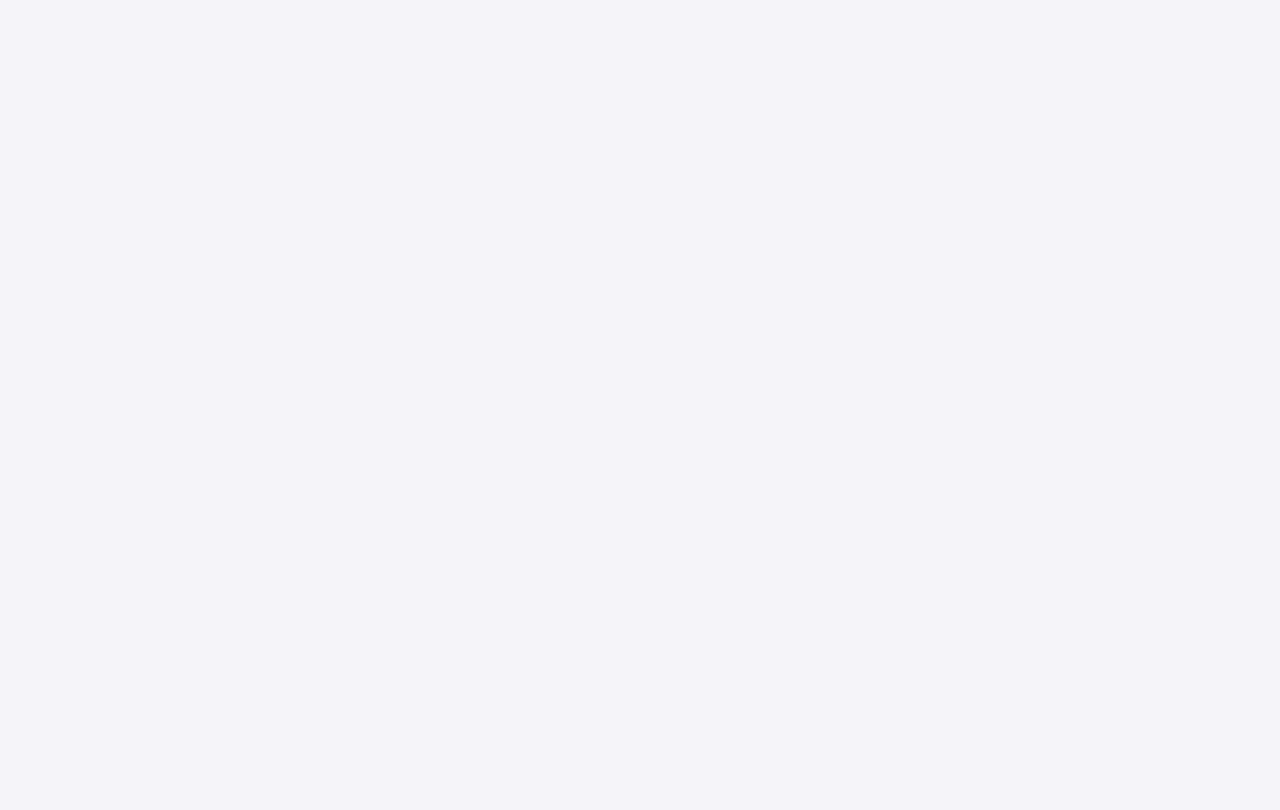
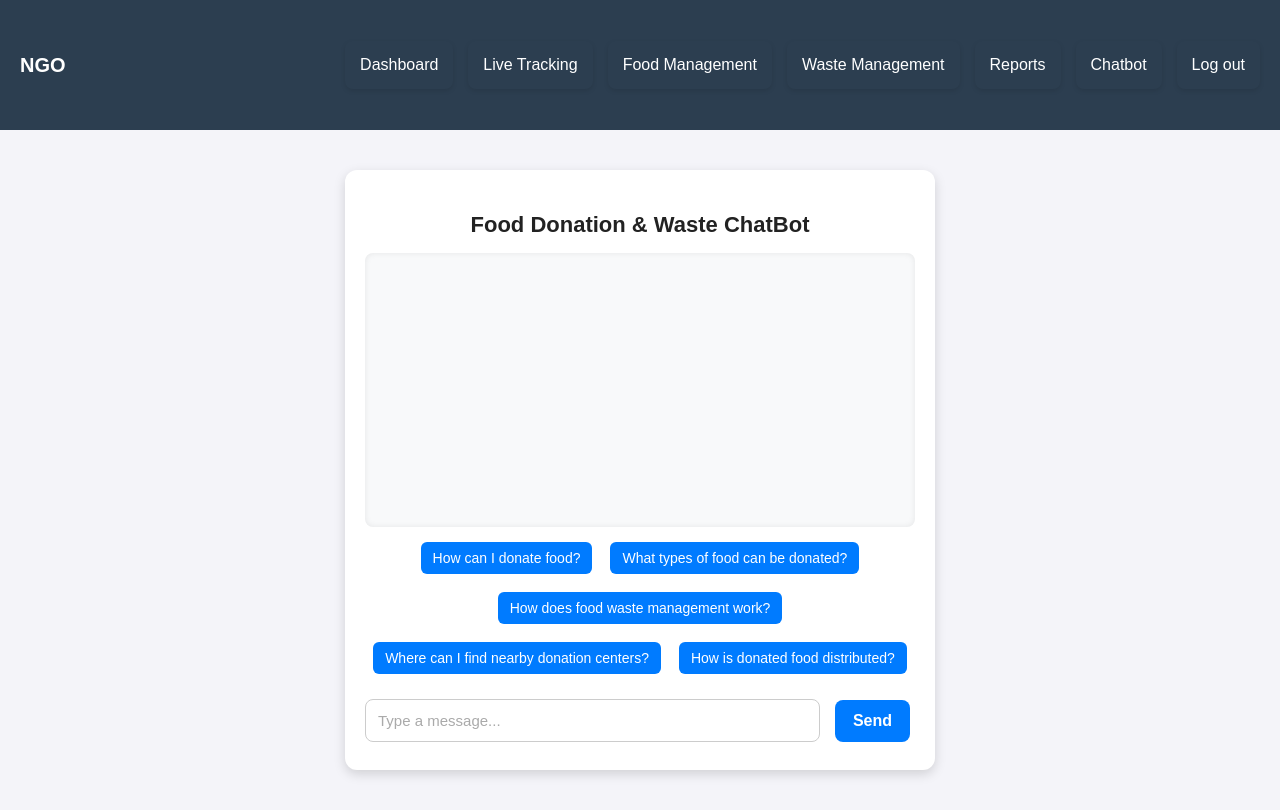
Before and after one commit to Yuvi-97/food-management, a React (Create React App) app in the folder frontend/foodmanagement/: page /chatbot in a window 1280 px wide. Before the commit this address had no page. Built offline with nearby package versions, Linux system fonts and the light colour scheme.

Commit message:
chatbot is modified with predefined questions

```diff
--- a/frontend/foodmanagement/src/App.js
+++ b/frontend/foodmanagement/src/App.js
@@ -5,12 +5,12 @@ import LiveTracking from "./components/ngo/ngocomponents/LiveTracking";
 import FoodManagement from "./components/ngo/ngocomponents/FoodManagement";
 import WasteManagement from "./components/ngo/ngocomponents/WasteManagement";
 import Reports from "./components/ngo/ngocomponents/Reports";
-import CommunityHub from "./components/ngo/ngocomponents/CommunityHub";
 import Navigation from "./components/ngo/ngocomponents/Navigation";
 import Login from "./components/login-signup/login";
 import SignUp from "./components/login-signup/signup";
 import DonorDashboard from "./components/donors/DonorDashboard";
 import AdminDashboard from "./components/Admin/Dashboard";
+import ChatBot from "./components/ngo/ngocomponents/ChatBot";
 
 const Layout = () => {
   const location = useLocation();
@@ -22,7 +22,7 @@ const Layout = () => {
     "/food-management",
     "/waste-management",
     "/reports",
-    "/community",
+    "/chatbot",
   ];
   const shouldShowNav = showNavPages.includes(location.pathname);
 
@@ -38,7 +38,7 @@ const Layout = () => {
           <Route path="/food-management" element={<FoodManagement />} />
           <Route path="/waste-management" element={<WasteManagement />} />
           <Route path="/reports" element={<Reports />} />
-          <Route path="/community" element={<CommunityHub />} />
+          <Route path="/chatbot" element={<ChatBot />} />
           <Route path="/admin" element={<AdminDashboard />} />
           <Route path="/donordashboard" element={<DonorDashboard />} />
         </Routes>
--- /dev/null
+++ b/frontend/foodmanagement/src/components/ngo/ngocomponents/ChatBot.jsx
@@ -0,0 +1,103 @@
+import React, { useState } from "react";
+import axios from "axios";
+import "../ngostyles/ChatBot.css";
+
+const API_KEY = "YOUR_API_KEY"; // Keep this secure
+const API_URL = `https://generativelanguage.googleapis.com/v1beta/models/gemini-1.5-flash:generateContent?key=${API_KEY}`;
+
+const predefinedResponses = {
+  "How can I donate food?":
+    "You can donate food by visiting our nearest donation center or scheduling a pickup through our platform.",
+  "What types of food can be donated?":
+    "You can donate non-perishable food items, fresh fruits and vegetables, dairy products, and cooked meals that are safely packed.",
+  "How does food waste management work?":
+    "Food waste management involves reducing, reusing, and recycling food to minimize waste. We help by redirecting surplus food to those in need.",
+  "Where can I find nearby donation centers?":
+    "You can find nearby donation centers using our interactive map on the website or by entering your location in the 'Find Centers' section.",
+  "How is donated food distributed?":
+    "Donated food is collected, checked for safety, and distributed through NGOs, food banks, and community kitchens to those in need.",
+};
+
+const ChatBot = () => {
+  const [messages, setMessages] = useState([]);
+  const [input, setInput] = useState("");
+  const [loading, setLoading] = useState(false);
+
+  const sendMessage = async (messageText) => {
+    if (!messageText.trim()) return;
+
+    const userMessage = { sender: "You", text: messageText };
+    setMessages((prevMessages) => [...prevMessages, userMessage]);
+    setLoading(true);
+
+    // Check if the message is in predefined responses
+    if (predefinedResponses[messageText]) {
+      const botMessage = { sender: "Bot", text: predefinedResponses[messageText] };
+      setMessages((prevMessages) => [...prevMessages, botMessage]);
+      setLoading(false);
+    } else {
+      // Call API only if it's not a predefined question
+      try {
+        const response = await axios.post(API_URL, {
+          contents: [{ parts: [{ text: messageText }] }],
+        });
+
+        const botReply =
+          response.data?.candidates?.[0]?.content?.parts?.[0]?.text ||
+          "I'm not sure about that. Please check our website for more information.";
+
+        const botMessage = { sender: "Bot", text: botReply };
+        setMessages((prevMessages) => [...prevMessages, botMessage]);
+      } catch (error) {
+        console.error("Error fetching response:", error);
+        setMessages((prevMessages) => [
+          ...prevMessages,
+          { sender: "Bot", text: "Sorry, I'm having trouble responding right now." },
+        ]);
+      } finally {
+        setLoading(false);
+      }
+    }
+
+    setInput("");
+  };
+
+  return (
+    <div className="chat-container">
+      <h3 className="chat-title">Food Donation & Waste ChatBot</h3>
+
+      <div className="chat-box">
+        {messages.map((msg, index) => (
+          <div key={index} className={`message ${msg.sender === "You" ? "user" : "bot"}`}>
+            <strong>{msg.sender}:</strong> {msg.text}
+          </div>
+        ))}
+        {loading && <div className="bot typing">Bot is typing...</div>}
+      </div>
+
+      <div className="predefined-questions">
+        {Object.keys(predefinedResponses).map((question, index) => (
+          <button key={index} className="question-button" onClick={() => sendMessage(question)}>
+            {question}
+          </button>
+        ))}
+      </div>
+
+      <div className="chat-input-container">
+        <input
+          type="text"
+          value={input}
+          onChange={(e) => setInput(e.target.value)}
+          placeholder="Type a message..."
+          className="chat-input"
+          disabled={loading}
+        />
+        <button onClick={() => sendMessage(input)} className="chat-button" disabled={loading}>
+          {loading ? "..." : "Send"}
+        </button>
+      </div>
+    </div>
+  );
+};
+
+export default ChatBot;
--- a/frontend/foodmanagement/src/components/ngo/ngocomponents/CommunityHub.jsx
+++ /dev/null
@@ -1,60 +0,0 @@
-import React, { useState } from "react";
-import axios from "axios";
-import "../ngostyles/CommunityHub.css";
-
-const API_KEY = "AIzaSyDMJBTfQ4q6oK5RGGCN5ZPW1CuIBmAKYIE";  // Security Risk: Exposed API Key
-const API_URL = `https://generativelanguage.googleapis.com/v1beta/models/gemini-1.5-flash:generateContent?key=${API_KEY}`;
-
-const CommunityHub = () => {
-  const [messages, setMessages] = useState([]);
-  const [input, setInput] = useState("");
-
-  const sendMessage = async () => {
-    if (!input.trim()) return;
-
-    const userMessage = { sender: "You", text: input };
-    setMessages([...messages, userMessage]);
-
-    try {
-      const response = await axios.post(API_URL, {
-        contents: [{ parts: [{ text: input }] }],
-      });
-
-      const botReply =
-        response.data.candidates?.[0]?.content?.parts?.[0]?.text || "No response";
-
-      const botMessage = { sender: "Bot", text: botReply };
-      setMessages([...messages, userMessage, botMessage]);
-    } catch (error) {
-      console.error("Error sending message:", error);
-      setMessages([...messages, userMessage, { sender: "Bot", text: "Error fetching response" }]);
-    }
-
-    setInput("");
-  };
-
-  return (
-    <div className="chat-container">
-      <h3 className="chat-title">Community Hub</h3>
-      <div className="chat-box">
-        {messages.map((msg, index) => (
-          <div key={index} className={`message ${msg.sender === "You" ? "user" : "bot"}`}>
-            <strong>{msg.sender}:</strong> {msg.text}
-          </div>
-        ))}
-      </div>
-      <div className="chat-input-container">
-        <input
-          type="text"
-          value={input}
-          onChange={(e) => setInput(e.target.value)}
-          placeholder="Type a message..."
-          className="chat-input"
-        />
-        <button onClick={sendMessage} className="chat-button">Send</button>
-      </div>
-    </div>
-  );
-};
-
-export default CommunityHub;
--- a/frontend/foodmanagement/src/components/ngo/ngocomponents/Navigation.jsx
+++ b/frontend/foodmanagement/src/components/ngo/ngocomponents/Navigation.jsx
@@ -10,7 +10,7 @@ const Navigation = () => (
       <li><Link to="/food-management">Food Management</Link></li>
       <li><Link to="/waste-management">Waste Management</Link></li>
       <li><Link to="/reports">Reports</Link></li>
-      <li><Link to="/community">Community Hub</Link></li>
+      <li><Link to="/chatbot">Chatbot</Link></li>
       <li><Link to="/">Log out</Link></li>
     </ul>
   </nav>
--- /dev/null
+++ b/frontend/foodmanagement/src/components/ngo/ngostyles/ChatBot.css
@@ -0,0 +1,141 @@
+/* Chat Container */
+.chat-container {
+  max-width: 550px;
+  margin: 40px auto;
+  padding: 20px;
+  background: #ffffff;
+  color: #333;
+  border-radius: 12px;
+  box-shadow: 0 4px 12px rgba(0, 0, 0, 0.15);
+  font-family: "Poppins", sans-serif;
+}
+
+/* Title */
+.chat-title {
+  text-align: center;
+  font-size: 22px;
+  margin-bottom: 15px;
+  font-weight: 600;
+  color: #222;
+}
+
+/* Chat Box */
+.chat-box {
+  min-height: 250px;
+  max-height: 350px;
+  overflow-y: auto;
+  padding: 12px;
+  border-radius: 8px;
+  background: #f8f9fa;
+  box-shadow: inset 0 0 6px rgba(0, 0, 0, 0.08);
+}
+
+/* Messages */
+.message {
+  padding: 12px;
+  margin: 10px 0;
+  border-radius: 10px;
+  max-width: 75%;
+  font-size: 15px;
+  line-height: 1.5;
+}
+
+/* User Message */
+.user {
+  background: #007bff;
+  color: white;
+  align-self: flex-end;
+  text-align: right;
+  font-weight: 500;
+  margin-left: auto;
+  border-bottom-right-radius: 2px;
+}
+
+/* Bot Message */
+.bot {
+  background: #e9ecef;
+  color: #333;
+  text-align: left;
+  font-weight: 500;
+  border-bottom-left-radius: 2px;
+}
+
+/* Bot Typing Indicator */
+.typing {
+  font-style: italic;
+  color: #777;
+}
+
+/* Predefined Questions */
+.predefined-questions {
+  display: flex;
+  flex-wrap: wrap;
+  justify-content: center;
+  margin-top: 10px;
+  gap: 8px;
+}
+
+.question-button {
+  background: #007bff;
+  color: white;
+  padding: 8px 12px;
+  border: none;
+  border-radius: 6px;
+  cursor: pointer;
+  font-size: 14px;
+  transition: 0.3s;
+}
+
+.question-button:hover {
+  background: #0056b3;
+}
+
+/* Input and Button */
+.chat-input-container {
+  display: flex;
+  align-items: center;
+  margin-top: 12px;
+  gap: 10px;
+}
+
+.chat-input {
+  flex: 1;
+  padding: 12px;
+  border: 1px solid #ccc;
+  border-radius: 8px;
+  font-size: 15px;
+  outline: none;
+  background: #fff;
+  color: #333;
+  transition: 0.3s;
+}
+
+.chat-input::placeholder {
+  color: #aaa;
+}
+
+.chat-input:focus {
+  border-color: #007bff;
+  box-shadow: 0 0 6px rgba(0, 123, 255, 0.3);
+}
+
+/* Send Button */
+.chat-button {
+  padding: 12px 18px;
+  border: none;
+  border-radius: 8px;
+  background: #007bff;
+  color: white;
+  font-weight: bold;
+  cursor: pointer;
+  transition: 0.3s;
+}
+
+.chat-button:hover {
+  background: #0056b3;
+}
+
+.chat-button:disabled {
+  background: #888;
+  cursor: not-allowed;
+}
--- a/frontend/foodmanagement/src/components/ngo/ngostyles/CommunityHub.css
+++ /dev/null
@@ -1,89 +0,0 @@
-/* Chat Container */
-.chat-container {
-    max-width: 500px;
-    margin: 40px auto;
-    padding: 20px;
-    background: #1e1e2e;
-    color: white;
-    border-radius: 12px;
-    box-shadow: 0px 4px 10px rgba(0, 0, 0, 0.3);
-    font-family: "Arial", sans-serif;
-  }
-
-  /* Title */
-  .chat-title {
-    text-align: center;
-    font-size: 22px;
-    margin-bottom: 15px;
-    font-weight: bold;
-    color: #ffcc00;
-  }
-
-  /* Chat Box */
-  .chat-box {
-    min-height: 250px;
-    max-height: 350px;
-    overflow-y: auto;
-    padding: 10px;
-    border-radius: 8px;
-    background: #2b2b3a;
-    box-shadow: inset 0 0 5px rgba(0, 0, 0, 0.2);
-  }
-
-  /* Messages */
-  .message {
-    padding: 10px;
-    margin: 8px 0;
-    border-radius: 8px;
-    max-width: 75%;
-    font-size: 14px;
-  }
-
-  /* User Message */
-  .user {
-    background: #ffcc00;
-    color: #333;
-    align-self: flex-end;
-    text-align: right;
-    margin-left: auto;
-  }
-
-  /* Bot Message */
-  .bot {
-    background: #44475a;
-    color: white;
-    text-align: left;
-  }
-
-  /* Input and Button */
-  .chat-input-container {
-    display: flex;
-    margin-top: 10px;
-  }
-
-  .chat-input {
-    flex: 1;
-    padding: 10px;
-    border: none;
-    border-radius: 6px;
-    font-size: 14px;
-    outline: none;
-    background: #2b2b3a;
-    color: white;
-  }
-
-  .chat-button {
-    padding: 10px 15px;
-    margin-left: 8px;
-    border: none;
-    border-radius: 6px;
-    background: #ffcc00;
-    color: #333;
-    font-weight: bold;
-    cursor: pointer;
-    transition: 0.3s;
-  }
-
-  .chat-button:hover {
-    background: #ffdb4d;
-  }
```
